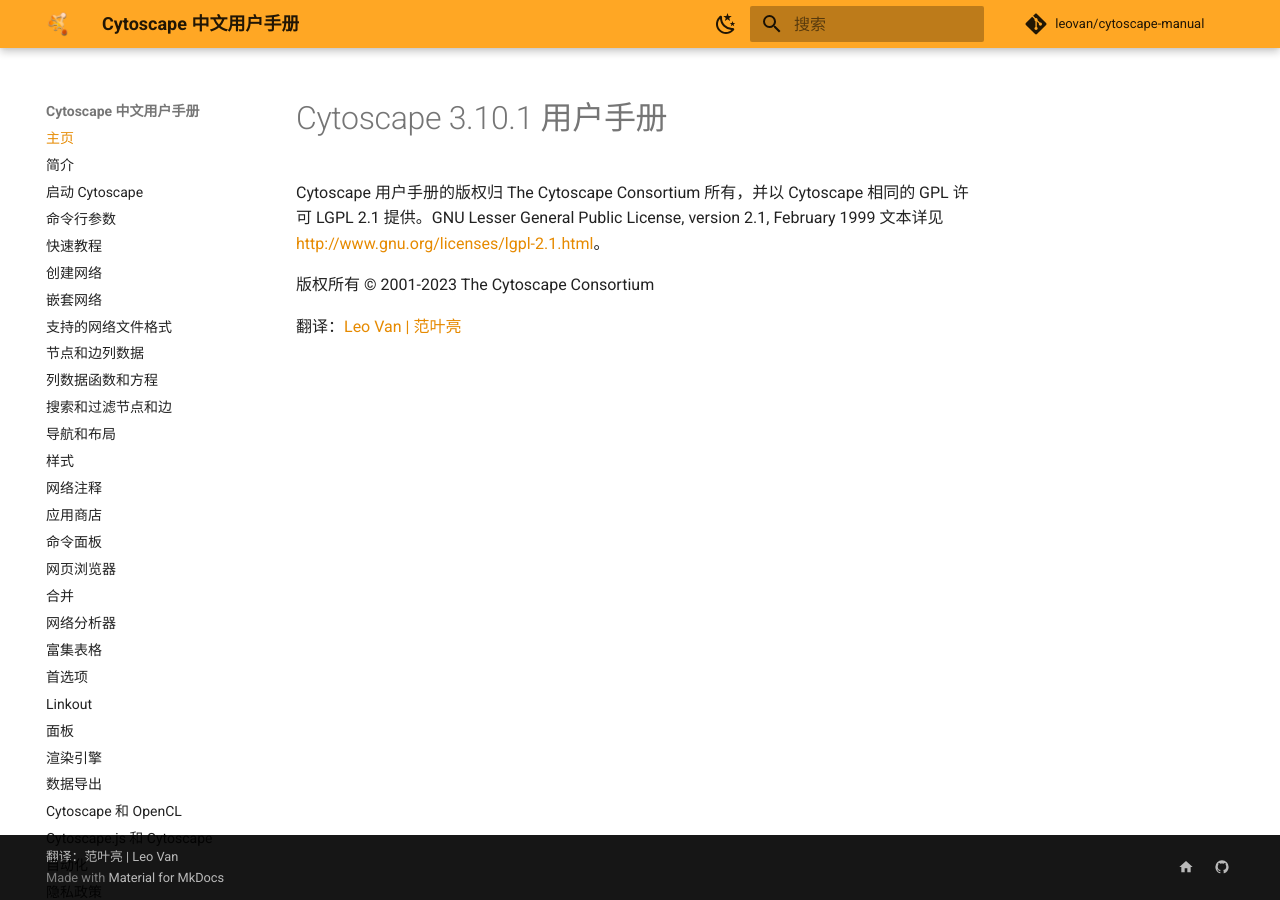
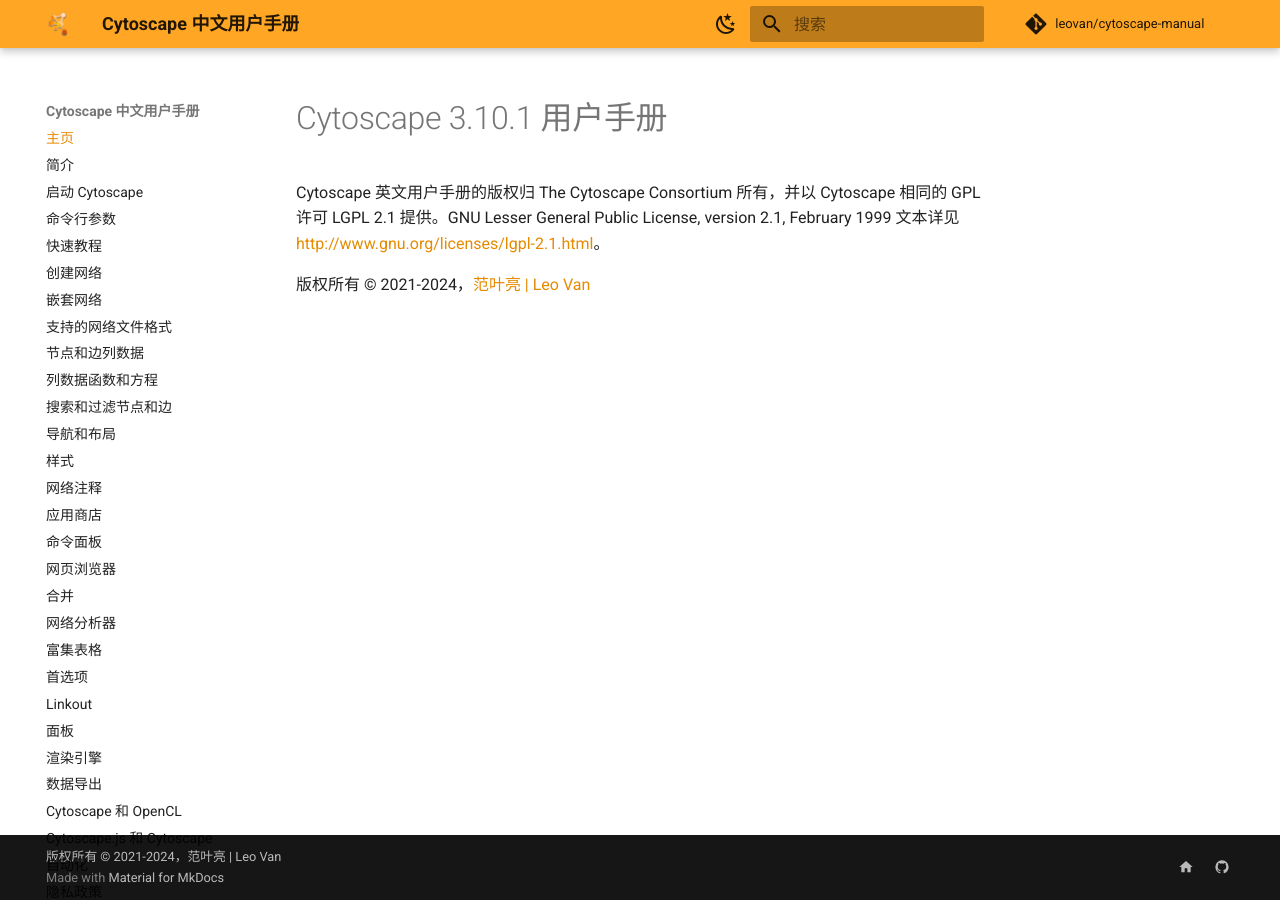
Before and after one commit to leovan/cytoscape-manual, an MkDocs documentation site: the page built from docs/index.md, in a window 1280 px wide. Built offline with MkDocs 1.6.1 and Material for MkDocs 9.7.7, drawn with Linux system fonts in a browser that asks for light colours; comment, search, counter and statistics services are not loaded.

Commit message:
update copyright

```diff
--- a/docs/index.md
+++ b/docs/index.md
@@ -1,7 +1,5 @@
 # Cytoscape 3.10.1 用户手册
 
-Cytoscape 用户手册的版权归 The Cytoscape Consortium 所有，并以 Cytoscape 相同的 GPL 许可 LGPL 2.1 提供。GNU Lesser General Public License, version 2.1, February 1999 文本详见 http://www.gnu.org/licenses/lgpl-2.1.html。
+Cytoscape 英文用户手册的版权归 The Cytoscape Consortium 所有，并以 Cytoscape 相同的 GPL 许可 LGPL 2.1 提供。GNU Lesser General Public License, version 2.1, February 1999 文本详见 http://www.gnu.org/licenses/lgpl-2.1.html。
 
-版权所有 (c) 2001-2023 The Cytoscape Consortium
-
-翻译：[Leo Van | 范叶亮](https://leovan.me)
+版权所有 &copy; 2021-2024，<a href="https://leovan.me" target="_blank">范叶亮 | Leo Van</a>
--- a/mkdocs.yml
+++ b/mkdocs.yml
@@ -10,7 +10,7 @@ repo_url: https://github.com/leovan/cytoscape-manual
 edit_uri: edit/main/docs/
 
 # Copyright
-copyright: 翻译：<a href="https://leovan.me" target="_blank">范叶亮 | Leo Van</a>
+copyright: 版权所有 &copy; 2021-2024，<a href="https://leovan.me" target="_blank">范叶亮 | Leo Van</a>
 
 # Navigation
 nav:
```
Also changed, not shown: README.md (+2 -4 lines).
